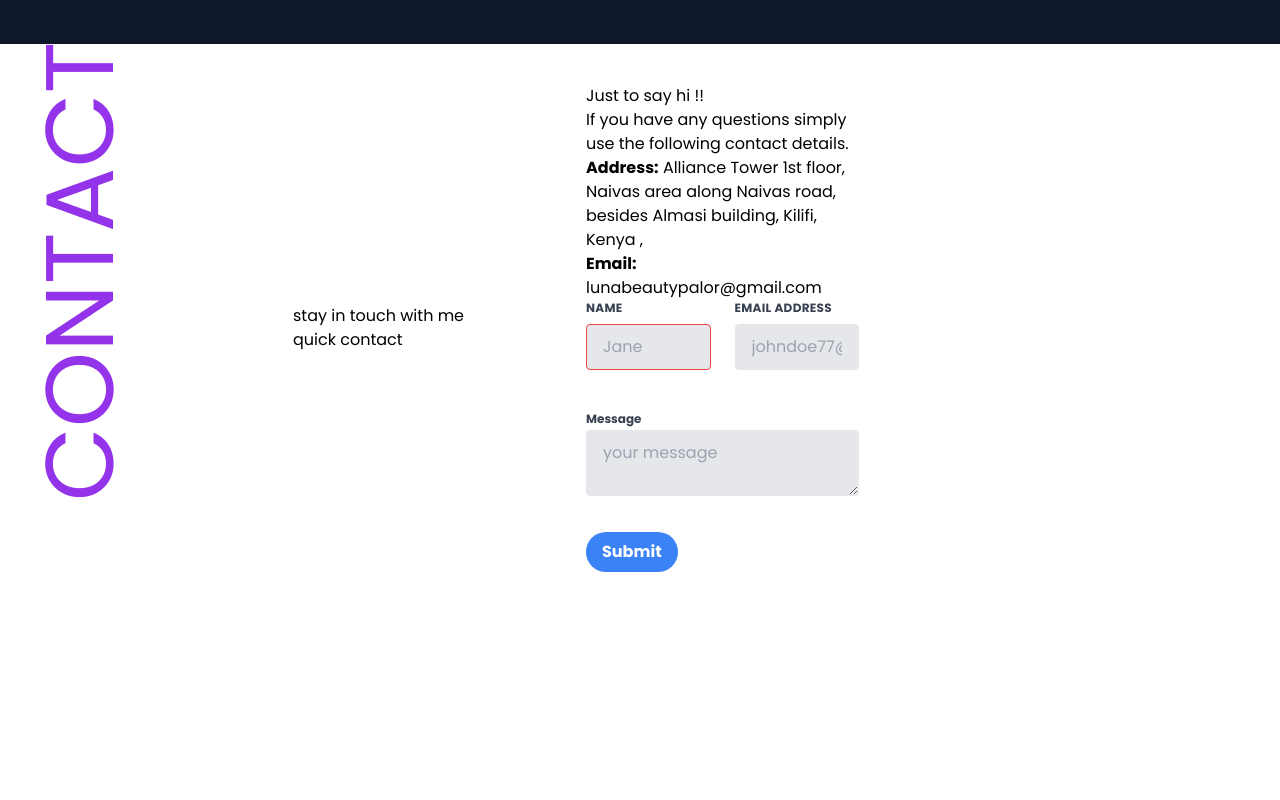
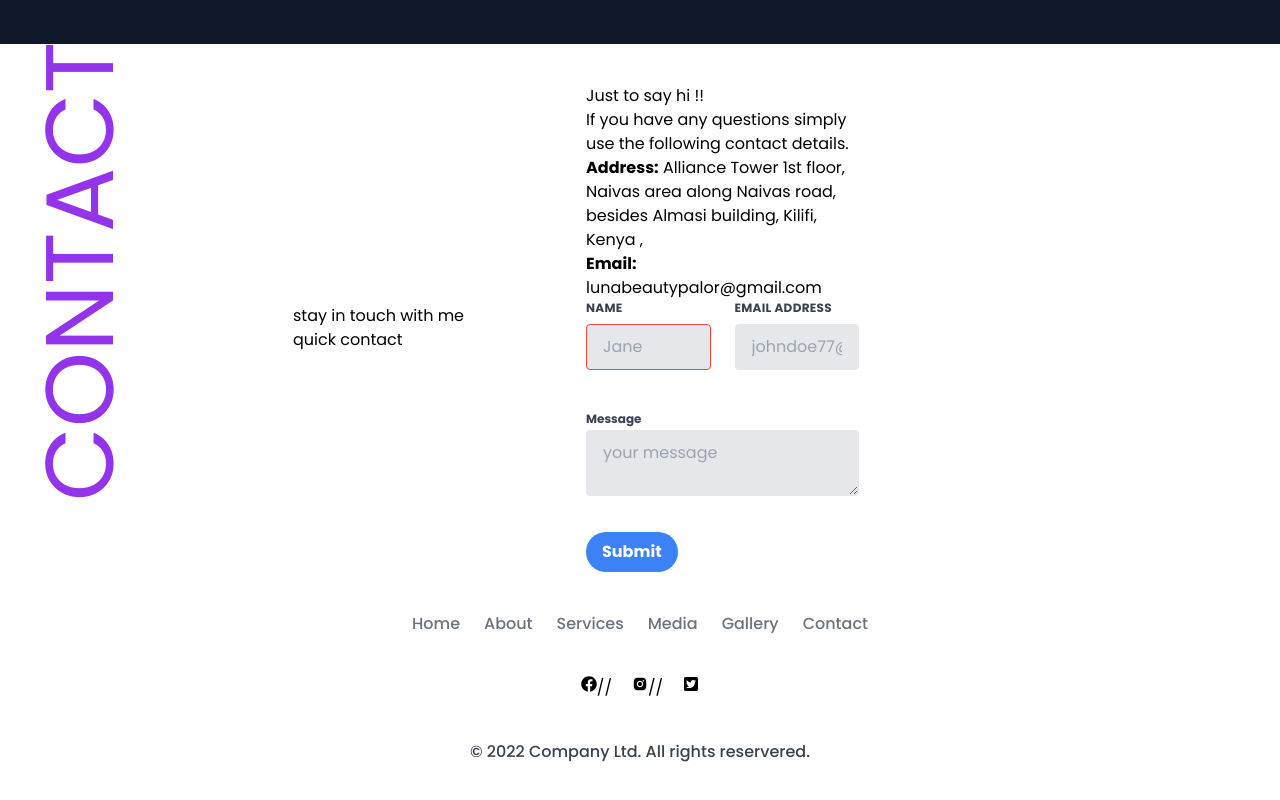
Before and after one commit to Calvin-Ngugi/beauty-parlor, a React (Vite) app: page / in a window 1280 px wide. Shown: the part 5177-5977 px from the top of the page. Before the commit the page ends 5769 px from the top, so only its background shows below. Built offline with nearby package versions, Linux system fonts and the light colour scheme.

Commit message:
footer  chnage

```diff
--- a/src/components/MainContainer.tsx
+++ b/src/components/MainContainer.tsx
@@ -5,6 +5,7 @@ import Grid from "./Grid";
 import Blog from "./Blog";
 import Testimonials from "./Testimonials";
 import Contact from "./Contact";
+import Footer from "./Footer";
 
 const MainContainer = () => {
   return (
@@ -18,6 +19,7 @@ const MainContainer = () => {
       <Blog />
       <Testimonials />
       <Contact />
+      <Footer/>
     </div>
   );
 };
```
